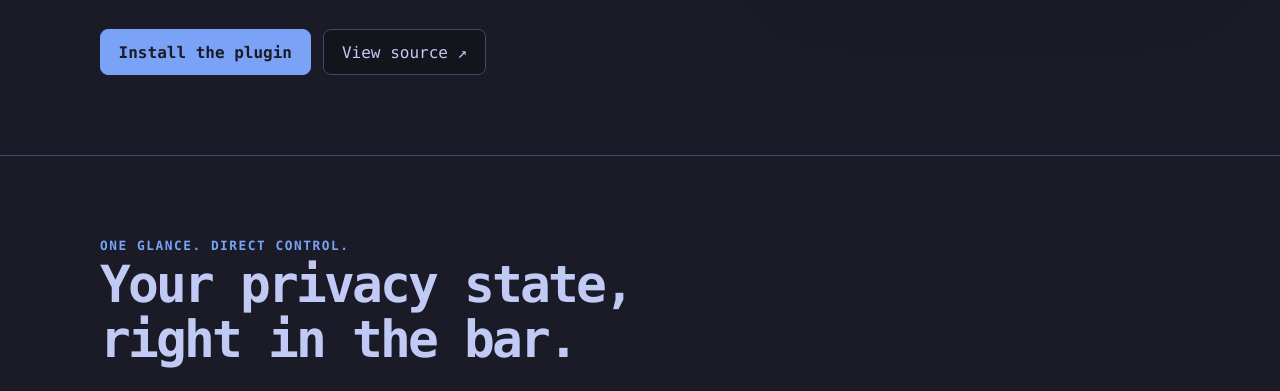
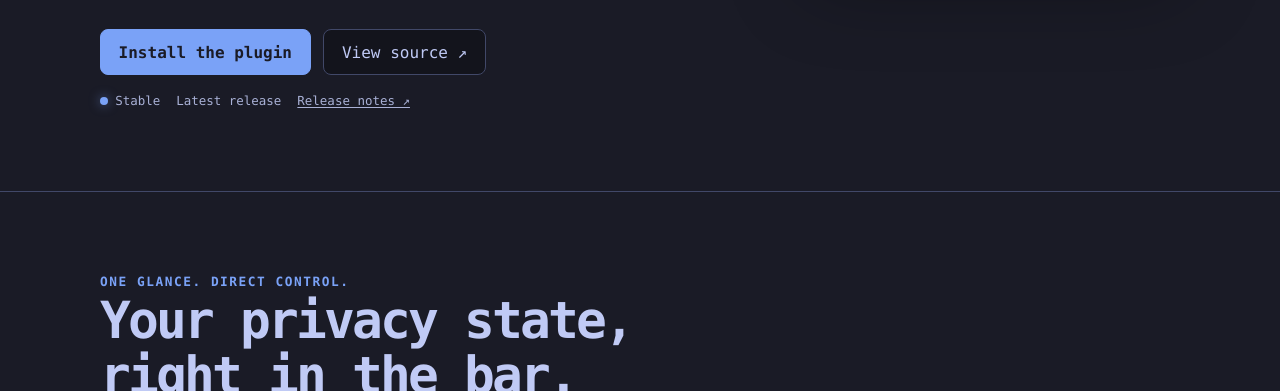
Before and after one commit to bolens/omarchy-privacy-devices, a plain HTML site: page docs/index.html in a window 1280 px wide. Shown: the part 709-1100 px from the top of the page. Drawn offline with Linux system fonts and the light colour scheme.

Commit message:
feat(site): show manifest release status

```diff
--- a/docs/index.html
+++ b/docs/index.html
@@ -323,6 +323,29 @@
         flex-wrap: wrap;
         gap: 0.8rem;
         margin-top: 2rem;
+      }
+
+      .release-status {
+        display: flex;
+        flex-wrap: wrap;
+        gap: 0.55rem 1rem;
+        align-items: center;
+        margin-top: 1rem;
+        color: var(--muted);
+        font-size: 0.78rem;
+      }
+
+      .release-status a { text-underline-offset: 0.2em; }
+
+      .status-label::before {
+        content: "";
+        display: inline-block;
+        width: 0.5rem;
+        height: 0.5rem;
+        margin-right: 0.45rem;
+        border-radius: 50%;
+        background: var(--accent);
+        box-shadow: 0 0 0.65rem color-mix(in srgb, var(--accent) 55%, transparent);
       }
 
       .button {
@@ -720,6 +743,11 @@
             <a class="button primary" href="#install">Install the plugin</a>
             <a class="button" href="https://github.com/bolens/omarchy-privacy-devices">View source ↗</a>
           </div>
+          <div class="release-status">
+            <span class="status-label">Stable</span>
+            <span id="plugin-version">Latest release</span>
+            <a href="https://github.com/bolens/omarchy-privacy-devices/releases">Release notes ↗</a>
+          </div>
         </div>
         <div class="preview">
           <img src="preview.png" alt="Privacy Devices popup showing device activity and controls" width="440" height="436" decoding="async" fetchpriority="high">
@@ -911,6 +939,7 @@
     <div id="copy-status" class="visually-hidden" role="status" aria-live="polite"></div>
     <script>
       const copyStatus = document.querySelector("#copy-status");
+      const pluginVersion = document.querySelector("#plugin-version");
       const themeSelect = document.querySelector("#theme-select");
       const themeColor = document.querySelector('meta[name="theme-color"]');
       const favicon = document.querySelector('link[rel="icon"]');
@@ -940,6 +969,18 @@
         try { localStorage.setItem("privacy-devices-theme", themeSelect.value); } catch {}
         syncThemeAssets();
       });
+
+      fetch("manifest.json")
+        .then((response) => {
+          if (!response.ok) throw new Error("manifest unavailable");
+          return response.json();
+        })
+        .then((manifest) => {
+          if (typeof manifest.version === "string" && /^\d+\.\d+\.\d+/.test(manifest.version)) {
+            pluginVersion.textContent = `v${manifest.version}`;
+          }
+        })
+        .catch(() => {});
 
       const revealElements = document.querySelectorAll(".reveal");
 
```
